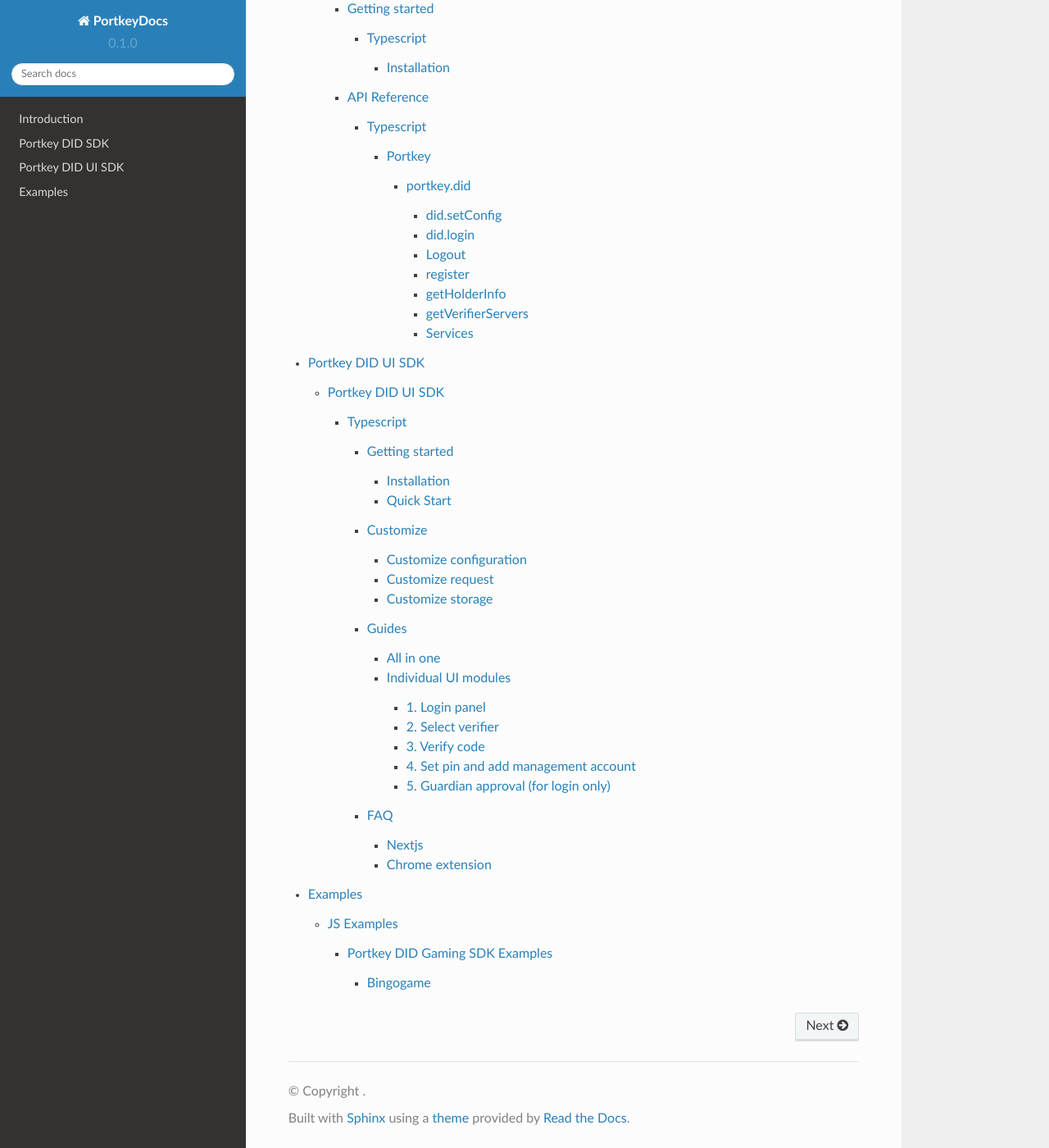
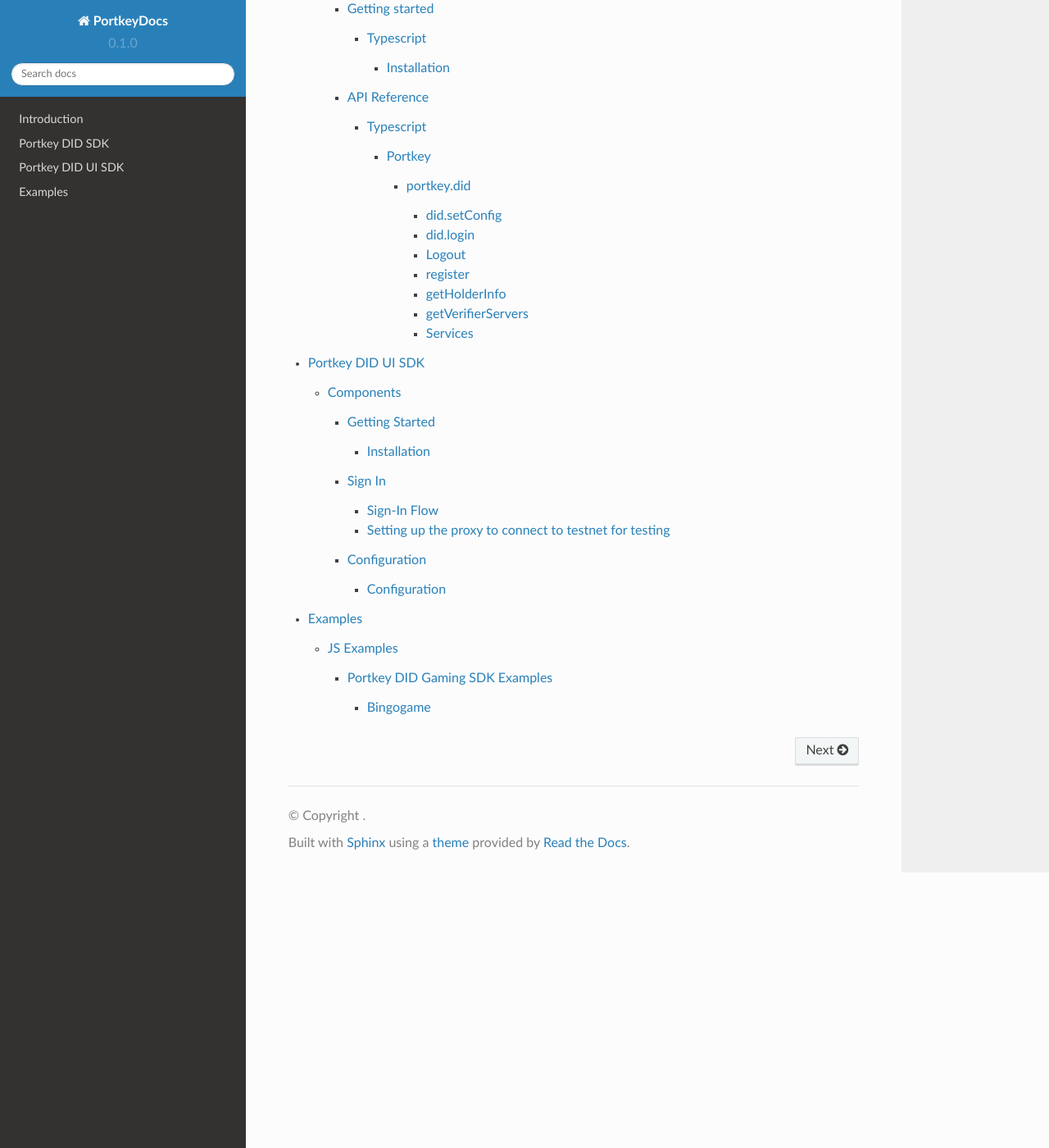
Before and after one commit to Portkey-Wallet/PortkeyDocs, a Sphinx documentation site: the page built from docs/source/index.rst, in a window 1280 px wide and 1400 px high, scrolled down 553 px. Shown: the whole window at 82% size. Built offline with Sphinx 7.4.7 and the Read the Docs theme 2.0.0, drawn with Linux system fonts in a browser that asks for light colours; some of the changed lines change nothing that is shown.

Commit message:
feat: adding portkey ui sdk getting started, sign in, and configuration sections

````diff
--- /dev/null
+++ b/docs/source/PortkeyDIDUISDK/Components/Configuration/index.md
@@ -0,0 +1,38 @@
+Configuration
+===================
+
+### Configuration
+
+Global configuration is required for network API calls during the Sign-In flow.
+
+```javascript
+import {ConfigProvider} from '@portkey/did-ui-react';
+
+ConfigProvider.setGlobalConfig({
+    graphQLUrl: 'https://dapp-portkey-test.portkey.finance/Portkey_DID/PortKeyIndexerCASchema/graphql',
+    requestDefaults: {
+        baseUrl: '/portkey'
+    },
+    network: {
+        defaultNetwork: 'TESTNET',
+        networkList:[{
+           name: 'aelf Testnet',
+           walletType: 'aelf',
+           networkType: 'TESTNET',
+           isActive: true,
+           apiUrl: 'https://did-portkey-test.portkey.finance',
+        }]
+    },
+});
+```
+
+API
+
+| Props           | Type          | Description  |
+| --------------- |:--------------------:| -----:|
+| network         | NetworkInfo          | Configure network information. If using QR code login, make sure to configure the default network. If on the web page, you need to configure the proxy service yourself as we have not implemented cross-origin handling. |
+| socialLogin     | ISocialLoginConfig (Optional)   | Configure your clientId and other related information when you use Google or Apple third-party login. |
+| requestDefaults | IRequestDefaults (Optional)      |  API request configuration, cross-domain issues need to be handled separately. |
+| graphQLUrl      | string (Optional)                |  The address for scanning the chain, cross-domain issues need to be handled separately. |
+| storageMethod   | IStorageSuit (Optional)          | If you need to customize persistent storage, the default storage is localStorage. |
+| reCaptchaConfig | BaseReCaptcha (Optional)         | Configure captcha |
--- /dev/null
+++ b/docs/source/PortkeyDIDUISDK/Components/GettingStarted/index.md
@@ -0,0 +1,18 @@
+Getting Started
+===================
+
+Before you start, it is recommended to learn [React](http://reactjs.org/) and [Typescript](https://www.typescriptlang.org/) and have properly installed and configured [Node.js](https://nodejs.org/) v14 or above. The official guide assumes that you have intermediate knowledge of HTML, CSS, and JavaScript.
+
+This SDK aims to help users to efficiently and conveniently join the Portkey ecosystem.
+
+### Installation
+
+Using `@portkey/did-ui-react`
+
+```bash
+npm install "@portkey/did-ui-react
+```
+or
+```bash
+yarn add "@portkey/did-ui-react
+```
--- /dev/null
+++ b/docs/source/PortkeyDIDUISDK/Components/SignIn/index.md
@@ -0,0 +1,43 @@
+Sign In
+===================
+
+### Sign-In Flow
+
+```javascript
+import { SignIn, PortkeyProvider } from "@portkey/did-ui-react";
+import { useRef, useCallback } from "react";
+import "@portkey/did-ui-react/dist/assets/index.css"; // import portkey css
+
+const App = () => {
+  const ref = useRef();
+
+  const onFinish = useCallback((didWallet) => {
+    console.log("didWallet:", didWallet);
+  }, []);
+
+  return (
+    <PortkeyProvider networkType={"TESTNET"}>
+      <button
+        onClick={() => {
+          ref.current?.setOpen(true);
+        }}
+      >
+        Sign In
+      </button>
+      <SignIn ref={ref} onFinish={onFinish} />
+    </PortkeyProvider>
+  );
+};
+
+export default App;
+
+```
+
+### Setting up the proxy to connect to testnet for testing
+As during Sign In process, there are number of api calls that are used to retrieve holder info or guardians info from chain to verify user. Thus you can setup your proxy in your project
+
+```javascript
+// adding this in package.json file
+"proxy": "https://did-portkey-test.portkey.finance" //testnet
+
+```
--- /dev/null
+++ b/docs/source/PortkeyDIDUISDK/Components/index.rst
@@ -0,0 +1,9 @@
+Components
+===================
+
+.. toctree::
+   :maxdepth: 2
+
+   Getting Started <GettingStarted/index>
+   Sign In <SignIn/index>
+   Configuration <Configuration/index>
--- a/docs/source/PortkeyDIDUISDK/index.rst
+++ b/docs/source/PortkeyDIDUISDK/index.rst
@@ -4,4 +4,4 @@
 .. toctree::
    :maxdepth: 2
 
-   PortkeyDIDUISDK
+   Components <Components/index>
````
